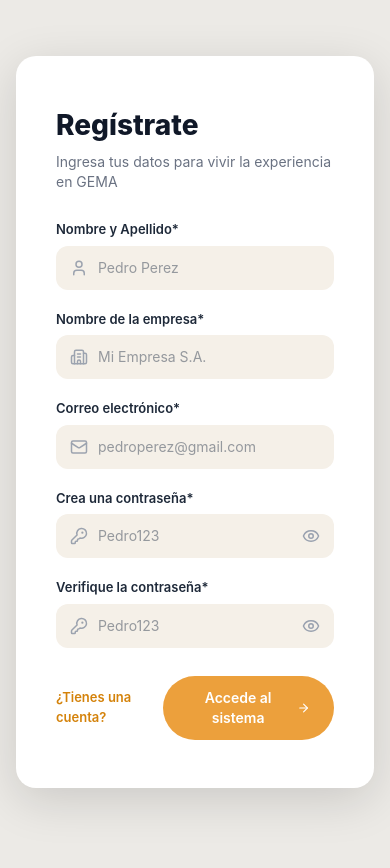
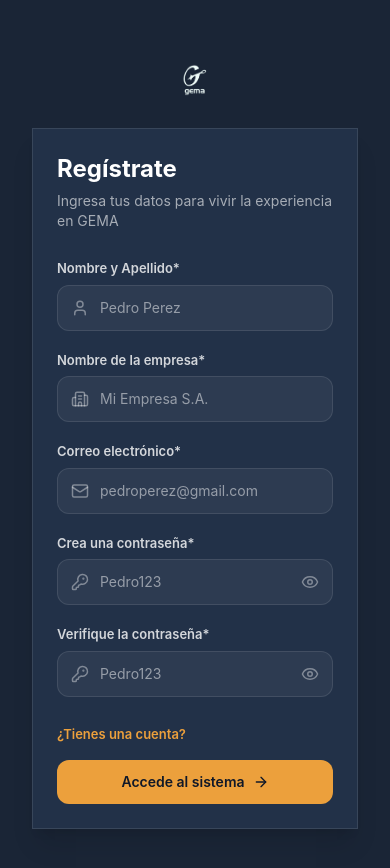
Before and after one commit to GEMA-app/GEMA-frontend, a Next.js app: page /register in a window 390 px wide. Shown: the top 868 px of the page. Before the commit the page ends 844 px from the top, so only its background shows below. Built offline with nearby package versions, Linux system fonts and the light colour scheme; no server answers.

Commit message:
login-register

```diff
--- a/src/app/(auth)/layout.tsx
+++ b/src/app/(auth)/layout.tsx
@@ -1,6 +1,20 @@
+'use client';
+
+import { useState } from 'react';
+import { sora, inter } from '@/lib/fonts';
+
+const THEME_STORAGE_KEY = 'gema-theme';
+
 export default function AuthLayout({ children }: { children: React.ReactNode }) {
+  const [isDark] = useState(() => {
+    if (typeof window === 'undefined') return true;
+    return localStorage.getItem(THEME_STORAGE_KEY) !== 'light';
+  });
+
   return (
-    <div className="min-h-screen flex items-center justify-center bg-[#ECEAE6] p-4">
+    <div
+      className={`${isDark ? 'dark' : ''} ${sora.variable} ${inter.variable} font-body min-h-screen flex items-center justify-center bg-gema-bg-light dark:bg-gema-bg-dark p-4`}
+    >
       {children}
     </div>
   );
--- a/src/app/(auth)/login/page.tsx
+++ b/src/app/(auth)/login/page.tsx
@@ -1,10 +1,8 @@
 'use client';
 
 import React, { useState } from 'react';
-import { Mail, KeyRound, Eye, EyeOff, ArrowRight, ShieldCheck, Zap, Building2 } from 'lucide-react';
-import Image from 'next/image';
+import { Mail, KeyRound, Eye, EyeOff, ArrowRight } from 'lucide-react';
 import Link from 'next/link';
-
 
 export default function LoginPage() {
   const [email, setEmail] = useState('');
@@ -75,62 +73,46 @@ export default function LoginPage() {
     }
   };
 
-  const inputClass = 'w-full pl-[42px] pr-4 py-3 rounded-xl bg-[#F5F0E8] text-sm text-gray-700 outline-none box-border focus:ring-2 focus:ring-[#1E3A5F]/20';
-  const labelClass = 'block text-[13px] font-semibold text-gray-800 mb-1.5';
+  const inputClass =
+    'w-full pl-[42px] pr-4 py-3 rounded-xl bg-gray-50 dark:bg-white/5 border border-gray-200 dark:border-white/10 text-sm text-gray-900 dark:text-white outline-none box-border focus:ring-2 focus:ring-gema-accent/40';
+  const labelClass = 'block text-[13px] font-semibold text-gray-700 dark:text-white/80 mb-1.5';
 
   return (
-    <div className="flex w-full max-w-[920px] rounded-[20px] shadow-[0_12px_48px_rgba(0,0,0,0.14)] overflow-hidden bg-white">
-      {/* Panel izquierdo */}
-      <div className="hidden lg:flex w-[300px] min-w-[300px] bg-[#1E3A5F] rounded-l-[20px] flex-col p-9">
-        <div className="mb-8">
-          <Image
-            src="/gema-logo.png"
-            alt="GEMA Logo"
-            width={110}
-            height={110}
-            className="object-contain brightness-0 invert opacity-90"
+    <div className="flex flex-col items-center justify-center w-full px-4 py-12 bg-gema-bg-light dark:bg-gema-bg-dark">
+      <div className="mb-8 flex justify-center">
+        <Link href="/" className="flex items-center gap-2 group">
+          <img
+            src="/GEMA Logo Perlado.png"
+            alt="GEMA"
+            className="h-8 sm:h-10 w-auto"
           />
-        </div>
-
-        <div className="flex-1">
-          <h1 className="text-white font-extrabold text-[26px] leading-[1.28] mb-10">
-            Gestión<br />Estratégica de<br />Mantenimiento<br />de Activos
-          </h1>
-        </div>
-
-        <div className="grid grid-cols-3 gap-2.5">
-          <div className="bg-white/10 rounded-2xl py-4 px-2 flex flex-col items-center gap-2.5">
-            <ShieldCheck color="rgba(255,255,255,0.80)" size={26} strokeWidth={1.6} />
-            <span className="text-white/80 text-[11px] font-medium text-center">Seguridad</span>
-          </div>
-          <div className="bg-white/[0.18] border border-white/[0.22] rounded-2xl py-4 px-2 flex flex-col items-center gap-2.5 relative">
-            <span className="absolute top-2 right-2 w-2 h-2 rounded-full bg-purple-400" />
-            <Zap color="#ffffff" size={26} strokeWidth={1.6} fill="rgba(255,255,255,0.15)" />
-            <span className="text-white text-[11px] font-medium text-center">Eficiencia</span>
-          </div>
-          <div className="bg-white/10 rounded-2xl py-4 px-2 flex flex-col items-center gap-2.5">
-            <Building2 color="rgba(255,255,255,0.80)" size={26} strokeWidth={1.6} />
-            <span className="text-white/80 text-[11px] font-medium text-center">Control</span>
-          </div>
-        </div>
+        </Link>
       </div>
 
-      {/* Panel derecho */}
-      <div className="flex-1 flex flex-col justify-center px-10 py-12">
+      <div className="w-full max-w-md bg-white dark:bg-gema-surface-dark rounded-none sm:rounded-2xl shadow-xl p-6 sm:p-8 border border-gray-200 dark:border-white/10">
         <div className="mb-7">
-          <h2 className="font-extrabold text-[28px] text-gray-900 mb-1.5">Bienvenido</h2>
-          <p className="text-gray-500 text-sm">Ingresa tus credenciales para acceder a tu cuenta en GEMA</p>
+          <h2 className="font-heading font-bold text-2xl text-gray-900 dark:text-white mb-1.5">
+            Bienvenido
+          </h2>
+          <p className="text-gray-500 dark:text-white/60 text-sm">
+            Ingresa tus credenciales para acceder a tu cuenta en GEMA
+          </p>
         </div>
 
         {error && (
-          <div className="mb-4 p-3 bg-red-50 border border-red-200 rounded-xl text-red-700 text-sm">{error}</div>
+          <div className="mb-4 p-3 bg-red-50 dark:bg-red-500/10 border border-red-200 dark:border-red-500/20 rounded-xl text-red-700 dark:text-red-400 text-sm">
+            {error}
+          </div>
         )}
 
         <form onSubmit={handleLogin} className="flex flex-col gap-5">
           <div>
             <label className={labelClass}>Correo electrónico*</label>
             <div className="relative">
-              <Mail size={18} color="#9CA3AF" className="absolute left-3.5 top-1/2 -translate-y-1/2" />
+              <Mail
+                size={18}
+                className="absolute left-3.5 top-1/2 -translate-y-1/2 text-gray-400 dark:text-white/40"
+              />
               <input
                 type="email"
                 value={email}
@@ -145,7 +127,10 @@ export default function LoginPage() {
           <div>
             <label className={labelClass}>Contraseña*</label>
             <div className="relative">
-              <KeyRound size={18} color="#9CA3AF" className="absolute left-3.5 top-1/2 -translate-y-1/2" />
+              <KeyRound
+                size={18}
+                className="absolute left-3.5 top-1/2 -translate-y-1/2 text-gray-400 dark:text-white/40"
+              />
               <input
                 type={showPassword ? 'text' : 'password'}
                 value={password}
@@ -158,19 +143,25 @@ export default function LoginPage() {
                 type="button"
                 onClick={() => setShowPassword(!showPassword)}
                 tabIndex={-1}
-                className="absolute right-3.5 top-1/2 -translate-y-1/2 text-gray-400 flex items-center cursor-pointer bg-transparent border-none p-0"
+                className="absolute right-3.5 top-1/2 -translate-y-1/2 text-gray-400 dark:text-white/40 flex items-center cursor-pointer bg-transparent border-none p-0"
               >
                 {showPassword ? <EyeOff size={18} /> : <Eye size={18} />}
               </button>
             </div>
           </div>
 
-          <div className="flex items-center justify-between pt-2">
+          <div className="flex flex-col sm:flex-row sm:items-center sm:justify-between gap-4 pt-2">
             <div className="flex items-center gap-3">
-              <Link href="/olvide-contrasena" className="text-[13px] font-semibold text-[#D4820A] no-underline">
+              <Link
+                href="/olvide-contrasena"
+                className="text-[13px] font-semibold text-gema-accent-dark dark:text-gema-accent no-underline"
+              >
                 ¿Olvidaste tu contraseña?
               </Link>
-              <Link href="/register" className="text-[13px] font-semibold text-[#D4820A] no-underline">
+              <Link
+                href="/register"
+                className="text-[13px] font-semibold text-gema-accent-dark dark:text-gema-accent no-underline"
+              >
                 ¿No tienes cuenta?
               </Link>
             </div>
@@ -178,7 +169,7 @@ export default function LoginPage() {
             <button
               type="submit"
               disabled={loading}
-              className="flex items-center gap-2 px-6 py-3 rounded-full bg-[#ECA03C] text-white font-semibold text-sm disabled:opacity-60 transition-opacity cursor-pointer border-none"
+              className="flex items-center justify-center gap-2 px-6 py-3 rounded-xl bg-gema-accent hover:bg-gema-accent/90 text-gray-900 font-semibold text-sm disabled:opacity-60 transition-colors cursor-pointer border-none"
             >
               Accede al sistema
               <ArrowRight size={16} />
--- a/src/app/(auth)/register/page.tsx
+++ b/src/app/(auth)/register/page.tsx
@@ -2,8 +2,7 @@
 
 import { useState } from 'react';
 import { useRouter } from 'next/navigation';
-import { User, Mail, KeyRound, ArrowRight, ShieldCheck, Zap, Building2, Eye, EyeOff } from 'lucide-react';
-import Image from 'next/image';
+import { User, Mail, KeyRound, ArrowRight, Building2, Eye, EyeOff } from 'lucide-react';
 import Link from 'next/link';
 import { register } from '@/services/auth';
 import { ApiError } from '@/lib/api';
@@ -70,65 +69,54 @@ export default function RegisterPage() {
     }
   };
 
-  const inputClass = 'w-full pl-[42px] pr-4 py-3 rounded-xl bg-[#F5F0E8] text-sm text-gray-700 outline-none box-border focus:ring-2 focus:ring-[#1E3A5F]/20';
-  const labelClass = 'block text-[13px] font-semibold text-gray-800 mb-1.5';
+  const inputClass =
+    'w-full pl-[42px] pr-4 py-3 rounded-xl bg-gray-50 dark:bg-white/5 border border-gray-200 dark:border-white/10 text-sm text-gray-900 dark:text-white outline-none box-border focus:ring-2 focus:ring-gema-accent/40';
+  const labelClass = 'block text-[13px] font-semibold text-gray-700 dark:text-white/80 mb-1.5';
 
   return (
-    <div className="flex w-full max-w-[920px] rounded-[20px] shadow-[0_12px_48px_rgba(0,0,0,0.14)] overflow-hidden bg-white">
-      {/* Panel izquierdo */}
-      <div className="hidden lg:flex w-[300px] min-w-[300px] bg-[#1E3A5F] rounded-l-[20px] flex-col p-9">
-        <div className="mb-8">
-          <Image
-            src="/gema-logo.png"
-            alt="GEMA Logo"
-            width={110}
-            height={110}
-            className="object-contain brightness-0 invert opacity-90"
+    <div className="flex flex-col items-center justify-center w-full px-4 py-12 bg-gema-bg-light dark:bg-gema-bg-dark">
+      <div className="mb-8 flex justify-center">
+        <Link href="/" className="flex items-center gap-2 group">
+          <img
+            src="/GEMA Logo Perlado.png"
+            alt="GEMA"
+            className="h-8 sm:h-10 w-auto"
           />
-        </div>
-
-        <div className="flex-1">
-          <h1 className="text-white font-extrabold text-[26px] leading-[1.28] mb-10">
-            Gestión<br />Estratégica de<br />Mantenimiento<br />de Activos
-          </h1>
-        </div>
-
-        <div className="grid grid-cols-3 gap-2.5">
-          <div className="bg-white/10 rounded-2xl py-4 px-2 flex flex-col items-center gap-2.5">
-            <ShieldCheck color="rgba(255,255,255,0.80)" size={26} strokeWidth={1.6} />
-            <span className="text-white/80 text-[11px] font-medium text-center">Seguridad</span>
-          </div>
-          <div className="bg-white/[0.18] border border-white/[0.22] rounded-2xl py-4 px-2 flex flex-col items-center gap-2.5 relative">
-            <span className="absolute top-2 right-2 w-2 h-2 rounded-full bg-purple-400" />
-            <Zap color="#ffffff" size={26} strokeWidth={1.6} fill="rgba(255,255,255,0.15)" />
-            <span className="text-white text-[11px] font-medium text-center">Eficiencia</span>
-          </div>
-          <div className="bg-white/10 rounded-2xl py-4 px-2 flex flex-col items-center gap-2.5">
-            <Building2 color="rgba(255,255,255,0.80)" size={26} strokeWidth={1.6} />
-            <span className="text-white/80 text-[11px] font-medium text-center">Control</span>
-          </div>
-        </div>
+        </Link>
       </div>
 
-      {/* Panel derecho */}
-      <div className="flex-1 flex flex-col justify-center px-10 py-12">
+      <div className="w-full max-w-md bg-white dark:bg-gema-surface-dark rounded-none sm:rounded-2xl shadow-xl p-6 sm:p-8 border border-gray-200 dark:border-white/10">
         <div className="mb-7">
-          <h2 className="font-extrabold text-[28px] text-gray-900 mb-1.5">Regístrate</h2>
-          <p className="text-gray-500 text-sm">Ingresa tus datos para vivir la experiencia en GEMA</p>
+          <h2 className="font-heading font-bold text-2xl text-gray-900 dark:text-white mb-1.5">
+            Regístrate
+          </h2>
+          <p className="text-gray-500 dark:text-white/60 text-sm">
+            Ingresa tus datos para vivir la experiencia en GEMA
+          </p>
         </div>
 
         {error && (
-          <div className="mb-4 p-3 bg-red-50 border border-red-200 rounded-xl text-red-700 text-sm">{error}</div>
+          <div className="mb-4 p-3 bg-red-50 dark:bg-red-500/10 border border-red-200 dark:border-red-500/20 rounded-xl text-red-700 dark:text-red-400 text-sm">
+            {error}
+          </div>
         )}
 
         <form onSubmit={handleSubmit} className="flex flex-col gap-5">
           <div>
             <label className={labelClass}>Nombre y Apellido*</label>
             <div className="relative">
-              <User size={18} color="#9CA3AF" className="absolute left-3.5 top-1/2 -translate-y-1/2" />
+              <User
+                size={18}
+                className="absolute left-3.5 top-1/2 -translate-y-1/2 text-gray-400 dark:text-white/40"
+              />
               <input
-                type="text" name="fullName" value={formData.fullName} onChange={handleInputChange}
-                placeholder="Pedro Perez" required className={inputClass}
+                type="text"
+                name="fullName"
+                value={formData.fullName}
+                onChange={handleInputChange}
+                placeholder="Pedro Perez"
+                required
+                className={inputClass}
               />
             </div>
           </div>
@@ -136,10 +124,18 @@ export default function RegisterPage() {
           <div>
             <label className={labelClass}>Nombre de la empresa*</label>
             <div className="relative">
-              <Building2 size={18} color="#9CA3AF" className="absolute left-3.5 top-1/2 -translate-y-1/2" />
+              <Building2
+                size={18}
+                className="absolute left-3.5 top-1/2 -translate-y-1/2 text-gray-400 dark:text-white/40"
+              />
               <input
-                type="text" name="companyName" value={formData.companyName} onChange={handleInputChange}
-                placeholder="Mi Empresa S.A." required className={inputClass}
+                type="text"
+                name="companyName"
+                value={formData.companyName}
+                onChange={handleInputChange}
+                placeholder="Mi Empresa S.A."
+                required
+                className={inputClass}
               />
             </div>
           </div>
@@ -147,10 +143,18 @@ export default function RegisterPage() {
           <div>
             <label className={labelClass}>Correo electrónico*</label>
             <div className="relative">
-              <Mail size={18} color="#9CA3AF" className="absolute left-3.5 top-1/2 -translate-y-1/2" />
+              <Mail
+                size={18}
+                className="absolute left-3.5 top-1/2 -translate-y-1/2 text-gray-400 dark:text-white/40"
+              />
               <input
-                type="email" name="email" value={formData.email} onChange={handleInputChange}
-                placeholder="pedroperez@gmail.com" required className={inputClass}
+                type="email"
+                name="email"
+                value={formData.email}
+                onChange={handleInputChange}
+                placeholder="pedroperez@gmail.com"
+                required
+                className={inputClass}
               />
             </div>
           </div>
@@ -158,15 +162,24 @@ export default function RegisterPage() {
           <div>
             <label className={labelClass}>Crea una contraseña*</label>
             <div className="relative">
-              <KeyRound size={18} color="#9CA3AF" className="absolute left-3.5 top-1/2 -translate-y-1/2" />
+              <KeyRound
+                size={18}
+                className="absolute left-3.5 top-1/2 -translate-y-1/2 text-gray-400 dark:text-white/40"
+              />
               <input
-                type={showPassword ? 'text' : 'password'} name="password"
-                value={formData.password} onChange={handleInputChange}
-                placeholder="Pedro123" required className={`${inputClass} pr-11`}
+                type={showPassword ? 'text' : 'password'}
+                name="password"
+                value={formData.password}
+                onChange={handleInputChange}
+                placeholder="Pedro123"
+                required
+                className={`${inputClass} pr-11`}
               />
               <button
-                type="button" onClick={() => setShowPassword(!showPassword)} tabIndex={-1}
-                className="absolute right-3.5 top-1/2 -translate-y-1/2 text-gray-400 flex items-center cursor-pointer bg-transparent border-none p-0"
+                type="button"
+                onClick={() => setShowPassword(!showPassword)}
+                tabIndex={-1}
+                className="absolute right-3.5 top-1/2 -translate-y-1/2 text-gray-400 dark:text-white/40 flex items-center cursor-pointer bg-transparent border-none p-0"
               >
                 {showPassword ? <EyeOff size={18} /> : <Eye size={18} />}
               </button>
@@ -176,33 +189,47 @@ export default function RegisterPage() {
           <div>
             <label className={labelClass}>Verifique la contraseña*</label>
             <div className="relative">
-              <KeyRound size={18} color="#9CA3AF" className="absolute left-3.5 top-1/2 -translate-y-1/2" />
+              <KeyRound
+                size={18}
+                className="absolute left-3.5 top-1/2 -translate-y-1/2 text-gray-400 dark:text-white/40"
+              />
               <input
-                type={showConfirmPassword ? 'text' : 'password'} name="confirmPassword"
-                value={formData.confirmPassword} onChange={handleInputChange}
-                placeholder="Pedro123" required
-                className={`${inputClass} pr-11 ${passwordMismatch ? 'border border-red-500 focus:ring-red-500/20' : ''}`}
+                type={showConfirmPassword ? 'text' : 'password'}
+                name="confirmPassword"
+                value={formData.confirmPassword}
+                onChange={handleInputChange}
+                placeholder="Pedro123"
+                required
+                className={`${inputClass} pr-11 ${passwordMismatch ? 'border-red-500 dark:border-red-500 focus:ring-red-500/20' : ''}`}
               />
               <button
-                type="button" onClick={() => setShowConfirmPassword(!showConfirmPassword)} tabIndex={-1}
-                className="absolute right-3.5 top-1/2 -translate-y-1/2 text-gray-400 flex items-center cursor-pointer bg-transparent border-none p-0"
+                type="button"
+                onClick={() => setShowConfirmPassword(!showConfirmPassword)}
+                tabIndex={-1}
+                className="absolute right-3.5 top-1/2 -translate-y-1/2 text-gray-400 dark:text-white/40 flex items-center cursor-pointer bg-transparent border-none p-0"
               >
                 {showConfirmPassword ? <EyeOff size={18} /> : <Eye size={18} />}
               </button>
             </div>
             {passwordMismatch && (
-              <p className="text-red-500 text-[13px] mt-1.5">Las contraseñas no coinciden</p>
+              <p className="text-red-500 dark:text-red-400 text-[13px] mt-1.5">
+                Las contraseñas no coinciden
+              </p>
             )}
           </div>
 
-          <div className="flex items-center justify-between pt-2">
-            <Link href="/login" className="text-[13px] font-semibold text-[#D4820A] no-underline">
+          <div className="flex flex-col sm:flex-row sm:items-center sm:justify-between gap-4 pt-2">
+            <Link
+              href="/login"
+              className="text-[13px] font-semibold text-gema-accent-dark dark:text-gema-accent no-underline"
+            >
               ¿Tienes una cuenta?
             </Link>
 
             <button
-              type="submit" disabled={loading}
-              className="flex items-center gap-2 px-6 py-3 rounded-full bg-[#ECA03C] text-white font-semibold text-sm disabled:opacity-60 transition-opacity cursor-pointer border-none"
+              type="submit"
+              disabled={loading}
+              className="flex items-center justify-center gap-2 px-6 py-3 rounded-xl bg-gema-accent hover:bg-gema-accent/90 text-gray-900 font-semibold text-sm disabled:opacity-60 transition-colors cursor-pointer border-none"
             >
               Accede al sistema
               <ArrowRight size={16} />
```
